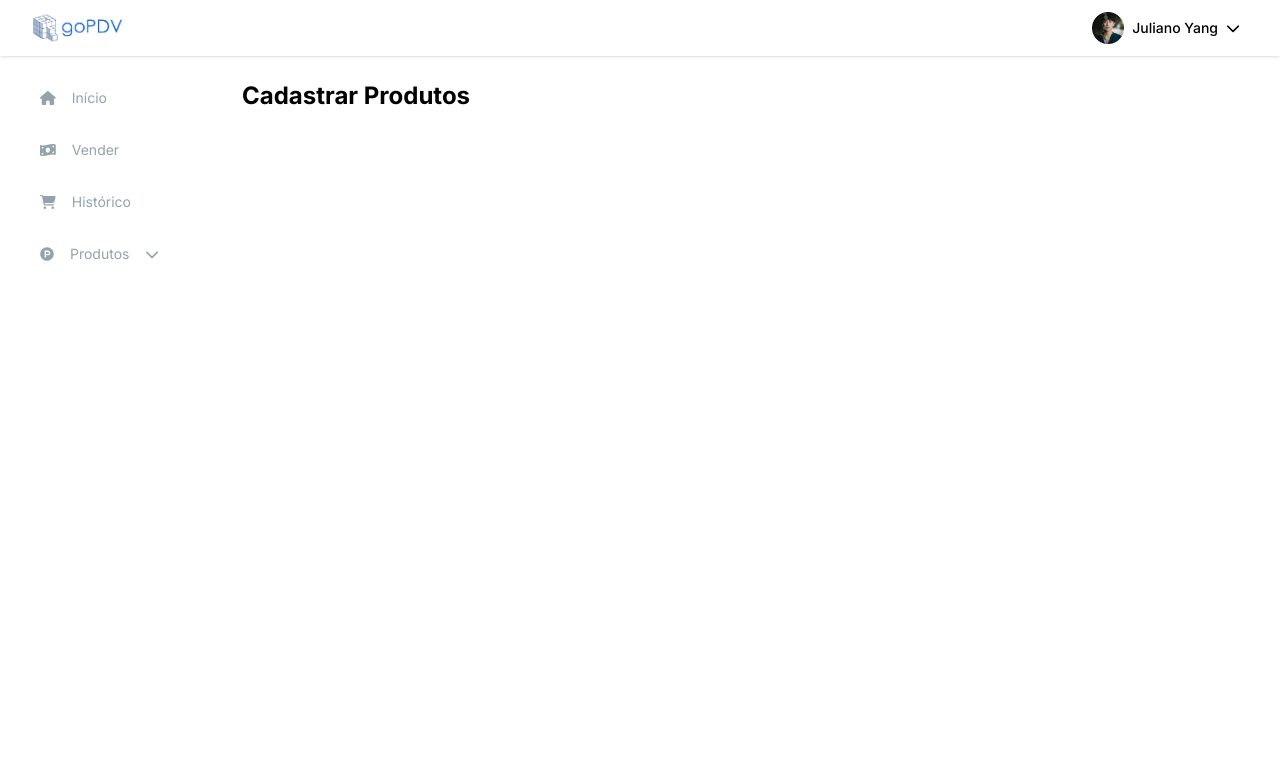
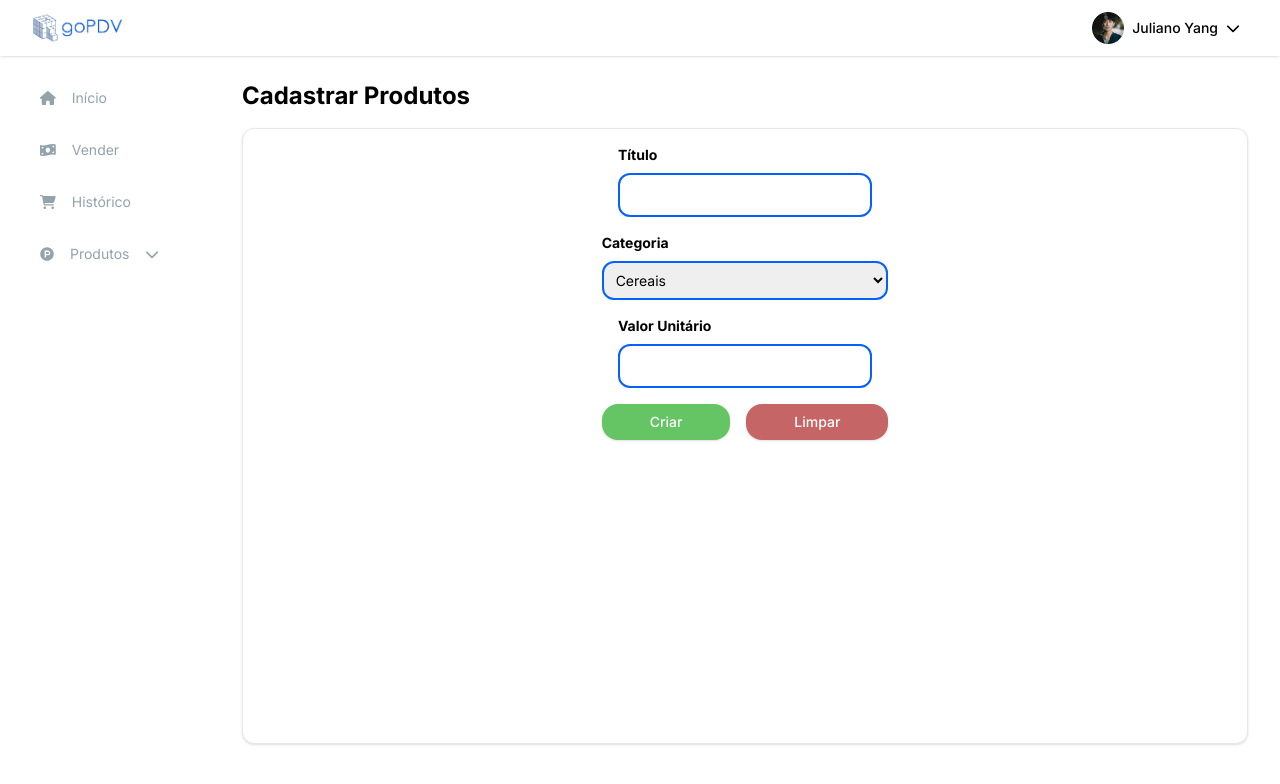
Before and after one commit to AlissonSilva07/frontend-sistema-pdv, an Angular app: page /produtos/cadastrar in a window 1280 px wide. Shown: the top 784 px of the page. Built offline with nearby package versions, Linux system fonts and the light colour scheme.

Commit message:
Adicionadas as telas de listagem de produtos e cadastro

```diff
--- a/src/app/app.module.ts
+++ b/src/app/app.module.ts
@@ -1,6 +1,6 @@
 import { NgModule } from '@angular/core';
 import { BrowserModule } from '@angular/platform-browser';
-import { FormsModule } from '@angular/forms';
+import { FormsModule, ReactiveFormsModule } from '@angular/forms';
 
 import { AppRoutingModule } from './app-routing.module';
 import { AppComponent } from './app.component';
@@ -51,6 +51,7 @@ import { PopupExcluirComponent } from './shared/popup-excluir/popup-excluir.comp
     BrowserModule,
     AppRoutingModule,
     FormsModule,
+    ReactiveFormsModule,
     FontAwesomeModule,
     BrowserAnimationsModule
   ],
--- a/src/app/pages/tela-produtos/cadastrar-produtos/cadastrar-produtos.component.html
+++ b/src/app/pages/tela-produtos/cadastrar-produtos/cadastrar-produtos.component.html
@@ -1,3 +1,29 @@
 <main class="w-screen h-screen pt-20 pb-14 pl-[242px] p-8 bg-cinza-100 flex flex-col gap-4 z-10">
     <p class="text-2xl text-cinza-600 font-bold">Cadastrar Produtos</p>
+    <div class="w-full h-full flex flex-col items-center p-4 gap-4 bg-white rounded-xl shadow-padrao border relative">
+        <div class="h-full">
+            <form [formGroup]="produtoForm" class="flex flex-col items-center gap-4">
+                <div class="flex flex-col gap-2">
+                    <label for="titulo" class="text-sm font-bold">Título</label>
+                    <input id="titulo" type="text" formControlName="titulo" class="p-2 outline-none border-2 border-azul rounded-xl">
+                </div>
+                <div class="w-full flex flex-col gap-2">
+                    <label for="categoriaSelect" class="text-sm font-bold">Categoria</label>
+                    <select class="form-control" id="categoriaSelect" class="w-full p-2 outline-none text-sm border-2 border-azul rounded-xl">
+                        <option *ngFor="let c of categoria" [value]="c" class="text-sm">{{c}}</option>
+                    </select>
+                </div>
+                <div class="flex flex-col gap-2">
+                    <label for="valorUnitario" class="text-sm font-bold">Valor Unitário</label>
+                    <input id="valorUnitario" type="number" formControlName="valorUnitario" class="p-2 outline-none border-2 border-azul rounded-xl">
+                </div>
+
+                <div class="flex items-center gap-4">
+                    <app-main-button textoExibir="Criar" color="bg-verde"></app-main-button>
+                    <app-main-button textoExibir="Limpar" color="bg-vinho"></app-main-button>
+                </div>
+            </form>
+        </div>
+        <div></div>
+    </div>
 </main>
--- a/src/app/pages/tela-produtos/cadastrar-produtos/cadastrar-produtos.component.ts
+++ b/src/app/pages/tela-produtos/cadastrar-produtos/cadastrar-produtos.component.ts
@@ -1,4 +1,5 @@
 import { Component } from '@angular/core';
+import { FormControl, FormGroup } from '@angular/forms';
 
 @Component({
   selector: 'app-cadastrar-produtos',
@@ -6,5 +7,12 @@ import { Component } from '@angular/core';
   styleUrls: []
 })
 export class CadastrarProdutosComponent {
+  categoria = ['Cereais', 'Bebidas', 'Carnes'];
+
+  produtoForm = new FormGroup({
+    titulo: new FormControl(''),
+    categoriaSelect: new FormControl(''),
+    valorUnitario: new FormControl('')
+  })
 
 }
--- a/src/app/shared/card-venda/card-venda.component.html
+++ b/src/app/shared/card-venda/card-venda.component.html
@@ -1,4 +1,4 @@
-<div class="w-full h-[128px] p-6 rounded-xl bg-white flex items-center gap-10 shadow-padrao border">
+<div class="w-full h-[128px] py-4 px-8 rounded-xl bg-white flex items-center gap-10 shadow-padrao border">
     <div class="flex flex-col items-center gap-2">
         <p class="text-3xl text-cinza-600 font-medium">R$3,00</p>
         <div class="bg-azul text-xs text-white text-center font-bold py-1 px-16 rounded-2xl">p003-a3e-222</div>
--- a/src/app/shared/input-quantidade/input-quantidade.component.html
+++ b/src/app/shared/input-quantidade/input-quantidade.component.html
@@ -1,5 +1,5 @@
 <div class="relative w-[114px]">
-	<button (click)="quantidade <= 1 ? quantidade : diminuir()" class="absolute left-0 p-2 bg-azul hover:bg-azul-escuro transition-all ease-in-out delay-75 text-white text-sm font-bold rounded-l-2xl">-</button>
+	<button (click)="quantidade <= 1 ? quantidade : diminuir()" class="absolute left-0 p-2 bg-azul hover:bg-azul-escuro transition-all ease-in-out delay-75 text-white text-sm font-bold rounded-l-2xl shadow-padrao">-</button>
 	<input type="text" class="w-[114px] p-2 rounded-xl shadow-padrao text-center text-cinza-600 text-sm outline-none" [(ngModel)]="quantidade"/>
-	<button (click)="aumentar()" class="absolute right-0 p-2 bg-azul hover:bg-azul-escuro transition-all ease-in-out delay-75 text-white text-sm font-bold rounded-r-2xl">+</button>
+	<button (click)="aumentar()" class="absolute right-0 p-2 bg-azul hover:bg-azul-escuro transition-all ease-in-out delay-75 text-white text-sm font-medium rounded-r-2xl">+</button>
 </div>
--- a/src/app/shared/input/input.component.html
+++ b/src/app/shared/input/input.component.html
@@ -1,6 +1,6 @@
 <div class="flex items-center">
     <input type="text" name="cod-produto" placeholder="{{texto}}" class="w-full p-4 text-cinza-400 text-sm rounded-3xl shadow-padrao outline-none border">
-    <button class="group flex flex-col items-center -ml-10 relative z-50">
+    <button class="group flex flex-col items-center -ml-10 relative z-40">
         <fa-icon [icon]="faMagnifyingGlass" class="rounded-full px-2 py-1 text-azul group-hover:text-white group-hover:bg-azul transition-all ease-in-out delay-75"></fa-icon>
     </button>
 </div>
--- a/src/app/shared/main-button/main-button.component.html
+++ b/src/app/shared/main-button/main-button.component.html
@@ -1,3 +1,3 @@
 <button class="py-2 px-12 short:px-8 {{color}} hover:saturate-200 transition-all ease-in-out delay-75 rounded-2xl shadow-padrao">
-    <p class="text-sm text-white font-bold">{{textoExibir}}</p>
+    <p class="text-sm text-white font-medium">{{textoExibir}}</p>
 </button>
--- a/src/app/shared/navbar/navbar.component.html
+++ b/src/app/shared/navbar/navbar.component.html
@@ -2,22 +2,22 @@
     <div>
         <img src="./assets/goPDVlogo.png" alt="goPDV logo" class="h-12">
     </div>
-    <div routerLinkActive="active" (mouseover)="toggleMenuContexto()" class="flex items-center gap-2 py-1 px-2 rounded-xl cursor-pointer hover:bg-gray-200">
+    <div routerLinkActive="active" (mouseover)="abrirMenuContexto()" class="flex items-center gap-2 py-1 px-2 rounded-xl cursor-pointer hover:bg-gray-200">
         <img src="./assets/sidebar/avatar.png" alt="" class="h-8">
         <div class="flex items-center gap-2">
             <p class="text-sm font-medium text-cinza-600">Juliano Yang</p>
             <fa-icon [icon]="faChevronDown" class="text-sm"></fa-icon>
         </div>
     </div>
-    <div *ngIf="menuContextoIsOpen" class="w-40 bg-branco mt-36 mr-8 py-1 px-4 flex flex-col gap-2 rounded-xl shadow-padrao border absolute right-0 z-50">
+    <div *ngIf="menuContextoIsOpen" (mouseleave)="fecharMenuContexto()" class="w-40 bg-branco mt-36 mr-8 py-1 px-4 flex flex-col gap-2 rounded-xl shadow-padrao border absolute right-0 z-50">
         <div>
             <a href="" class="text-sm text-cinza-600 hover:font-medium">Ver Perfil</a>
         </div>
         <div>
             <a href="" class="text-sm text-cinza-600 hover:font-medium">Sair</a>
         </div>
-        <button (click)="fecharMenuContexto()" class="w-4 h-4 bg-vinho hover:saturate-150 flex items-center justify-center rounded-full  absolute top-2 right-2">
+        <!-- <button (click)="fecharMenuContexto()" class="w-4 h-4 bg-vinho hover:saturate-150 flex items-center justify-center rounded-full  absolute top-2 right-2">
             <fa-icon [icon]="faXmark" class="text-white text-xs"></fa-icon>
-        </button>
+        </button> -->
     </div>
 </nav>
--- a/src/app/shared/navbar/navbar.component.ts
+++ b/src/app/shared/navbar/navbar.component.ts
@@ -12,9 +12,8 @@ export class NavbarComponent {
 
   menuContextoIsOpen: boolean = false;
 
-  toggleMenuContexto() {
+  abrirMenuContexto() {
     this.menuContextoIsOpen = true;
-    console.log(this.menuContextoIsOpen);
   }
 
   fecharMenuContexto() {
```
